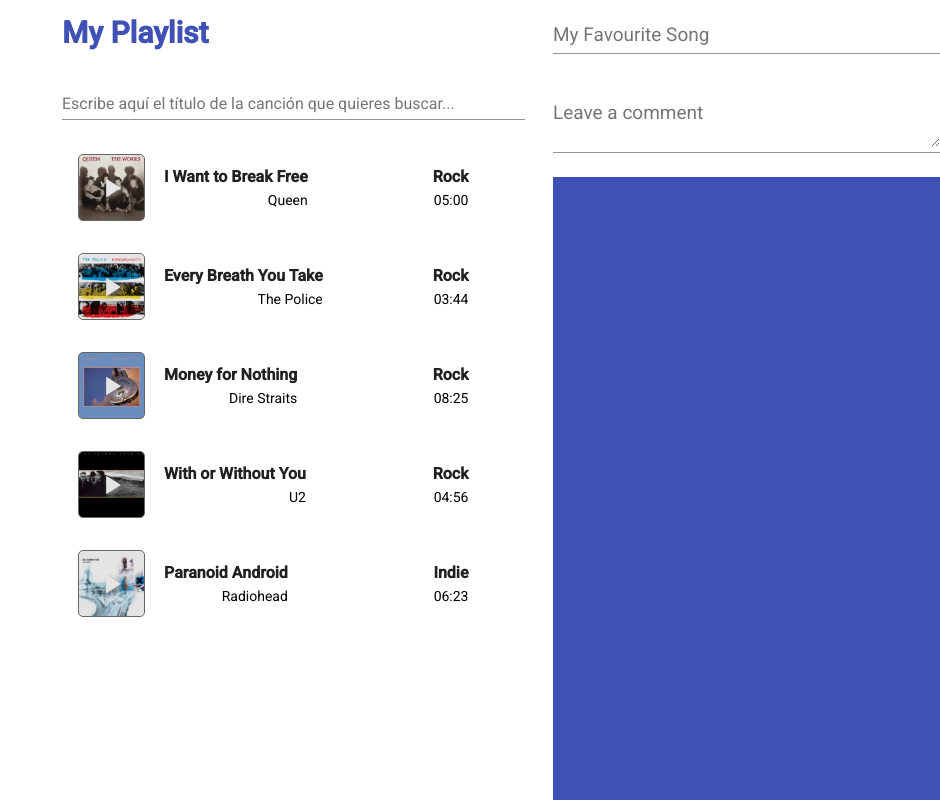
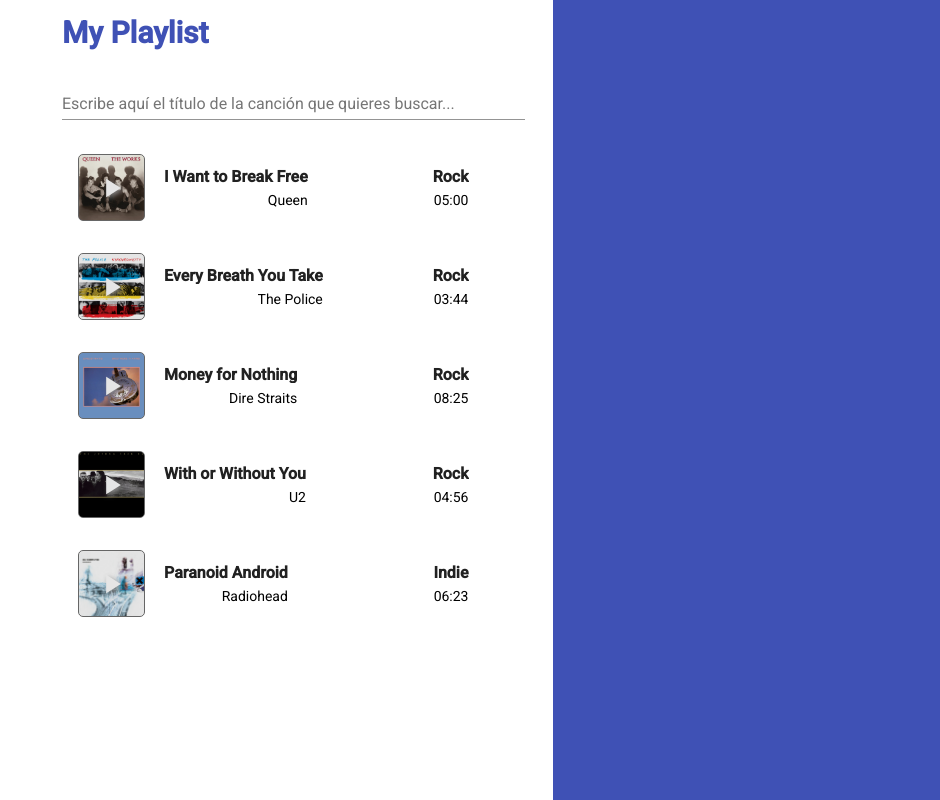
Before and after one commit to marinatangerine/FrontendDevelopers, an Angular app: page / in a window 1280 px wide. Shown: the whole page, without its empty margins (340-1280 px from the left). Built offline with nearby package versions, Linux system fonts and the light colour scheme.

Commit message:
[feature/inputReadOnly] cambios en inputs

```diff
--- a/src/app/components/song-detail/song-detail.component.css
+++ b/src/app/components/song-detail/song-detail.component.css
@@ -54,6 +54,12 @@
             font-weight: 800;
             font-size: 1.8rem;
           }
+          .large-textarea textarea {
+            font-family: Courier, sans-serif;
+            height: 200mm;
+            width: 500mm;
+            font-size: 0pt;
+          }
 
       .card__songData__desc{
         font-weight: 300;
@@ -90,15 +96,3 @@
           background: linear-gradient(to bottom,  rgba(63,81,181,0) 0%,rgba(63,81,181,0.01) 1%,rgba(63,81,181,0.67) 65%,rgba(63,81,181,1) 99%); /* W3C, IE10+, FF16+, Chrome26+, Opera12+, Safari7+ */
           filter: progid:DXImageTransform.Microsoft.gradient( startColorstr='#003f51b5', endColorstr='#3f51b5',GradientType=0 ); /* IE6-9 */
         }
-
-        .example-form {
-          min-width: 150px;
-          max-width: 500px;
-          width: 100%;
-          background-color: #fff;
-          background-size: cover;
-        }
-
-        .example-full-width {
-          width: 100%;
-        }
--- a/src/app/components/song-detail/song-detail.component.html
+++ b/src/app/components/song-detail/song-detail.component.html
@@ -8,33 +8,26 @@
             <ul class="card__songData__metadata">
               <li>
                 <dl>
-                  <dt>Style</dt>
+                  <dt><input readonly matInput placeholder="Style" value=""></dt>
                   <dd>{{song.style}}</dd>
                 </dl>
               </li>
               <li>
                 <dl>
-                  <dt>Year</dt>
+                  <dt><input readonly matInput placeholder="Style" value=""></dt>
                   <dd>{{song.year}}</dd>
                 </dl>
               </li>
               <li>
                 <dl>
-                  <dt>Duration</dt>
+                  <dt><input readonly matInput placeholder="Style" value=""></dt>
                   <dd>{{song.duration}}</dd>
                 </dl>
               </li>
             </ul>
-            <p class="card__songData__desc">{{song.description}} <a href="#">Más info</a></p>
+            <textarea readonly>
+             {{song.description}}
+            </textarea>
           </div>
   </section>
 </div>
-<form class="example-form">
-  <mat-form-field class="example-full-width">
-    <input readonly matInput placeholder="My Favourite Song" value="">
-  </mat-form-field>
-
-  <mat-form-field class="example-full-width">
-    <textarea matInput readonly placeholder="Leave a comment"></textarea>
-  </mat-form-field>
-</form>
```
